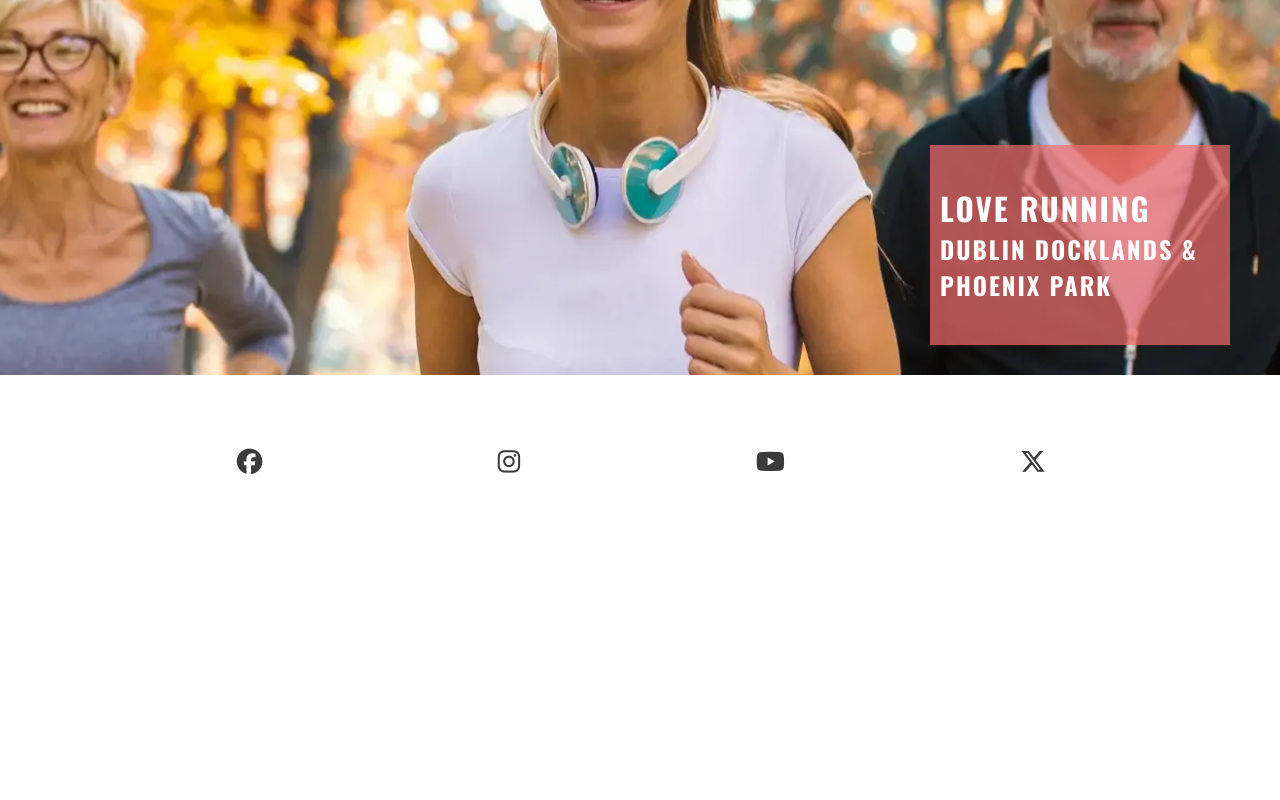
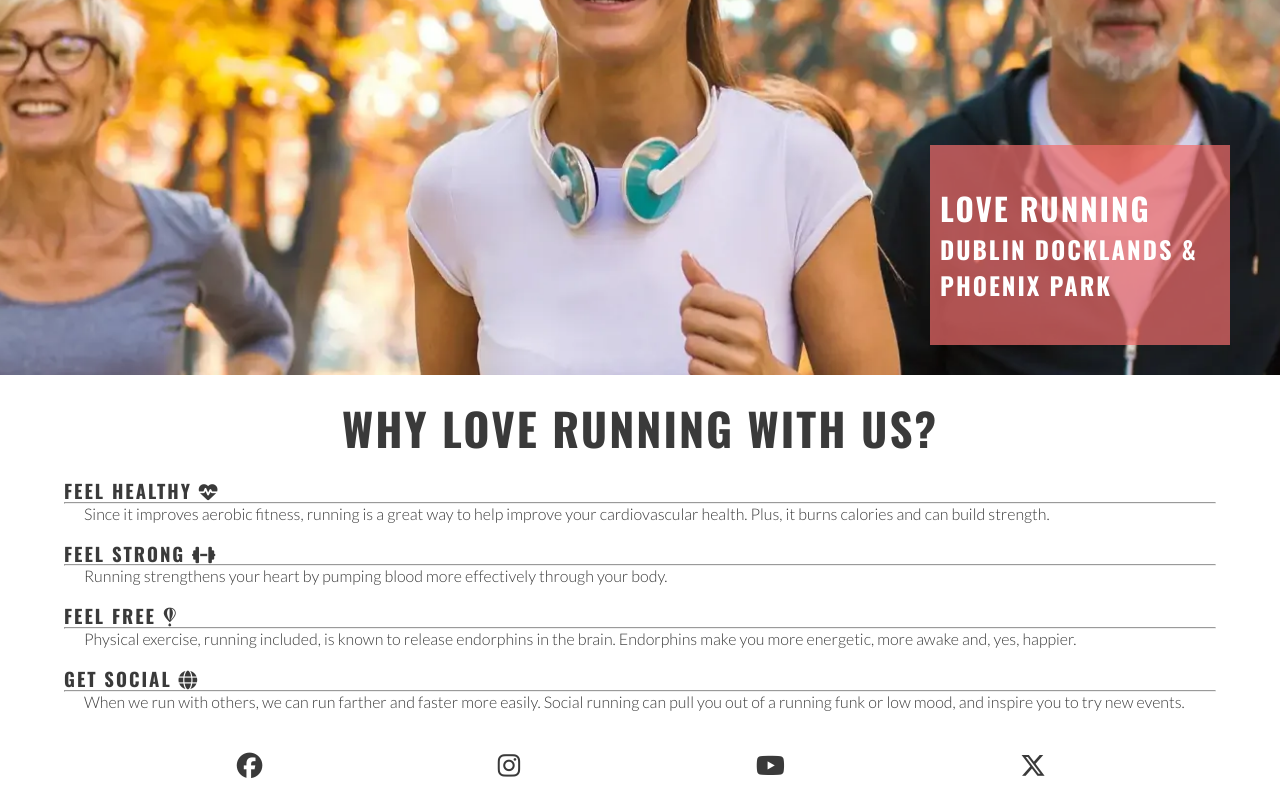
Before and after one commit to Drekkg/love-running, a plain HTML site: page index.html in a window 1280 px wide. Shown: the part 304-1104 px from the top of the page. Before the commit the page ends 800 px from the top, so only its background shows below. Drawn offline with nearby package versions, Linux system fonts and the light colour scheme.

Commit message:
adds section for reasons and divs for benefits. adds style and logos

```diff
--- a/assets/css/style.css
+++ b/assets/css/style.css
@@ -119,6 +119,39 @@ main {
 }
 
 
+/* reasons and benefits */
+#reasons {
+    width: 90%;
+    margin: 20px auto;
+}
+
+
+#reasons > h2 {
+font-size: 280%;
+text-align: center;
+margin-bottom: 20px;
+}
+
+
+#benefits-physical > div, #benefits-mental > div {
+    margin: 20px 0;
+    line-height: 20px;
+}
+
+
+#benefits > hr {
+    border-top: 1px solid #3a3a3a;
+}
+
+
+
+
+#benefits p {
+    padding: 0 20px;
+
+}
+
+
 
 /* footer */
 #social-networks {
--- a/index.html
+++ b/index.html
@@ -60,7 +60,51 @@
         <div id="cover-text">
           <h2>Love Running</h2>
           <h3>Dublin Docklands & Phoenix Park</h3>
-
+        </div>
+      </section>
+      <!-- Reasons -->
+      <section id="reasons">
+        <h2>WHY LOVE RUNNING WITH US?</h2>
+        <div id="benefits">
+          <div id="benefits-physical">
+          <div>
+            <h3>FEEL HEALTHY <i class="fa-solid fa-heart-pulse"></i></h3>
+            <hr />
+            <p>
+              Since it improves aerobic fitness, running is a great way to help
+              improve your cardiovascular health. Plus, it burns calories and
+              can build strength.
+            </p>
+          </div>
+          <div>
+            <h3>FEEL STRONG <i class="fa-solid fa-dumbbell"></i></h3>
+            <hr />
+            <p>
+              Running strengthens your heart by pumping blood more effectively
+              through your body.
+            </p>
+          </div>
+          </div>
+          <div id="benefits-mental">
+            <div>
+              <h3>FEEL FREE <i class="fa-brands fa-fly"></i></h3>
+              <hr />
+              <p>
+                Physical exercise, running included, is known to release
+                endorphins in the brain. Endorphins make you more energetic,
+                more awake and, yes, happier.
+              </p>
+            </div>
+            <div>
+              <h3>GET SOCIAL <i class="fa-solid fa-globe"></i></h3>
+              <hr />
+              <p>
+                When we run with others, we can run farther and faster more
+                easily. Social running can pull you out of a running funk or low
+                mood, and inspire you to try new events.
+              </p>
+            </div>
+          </div>
         </div>
       </section>
     </main>
```
